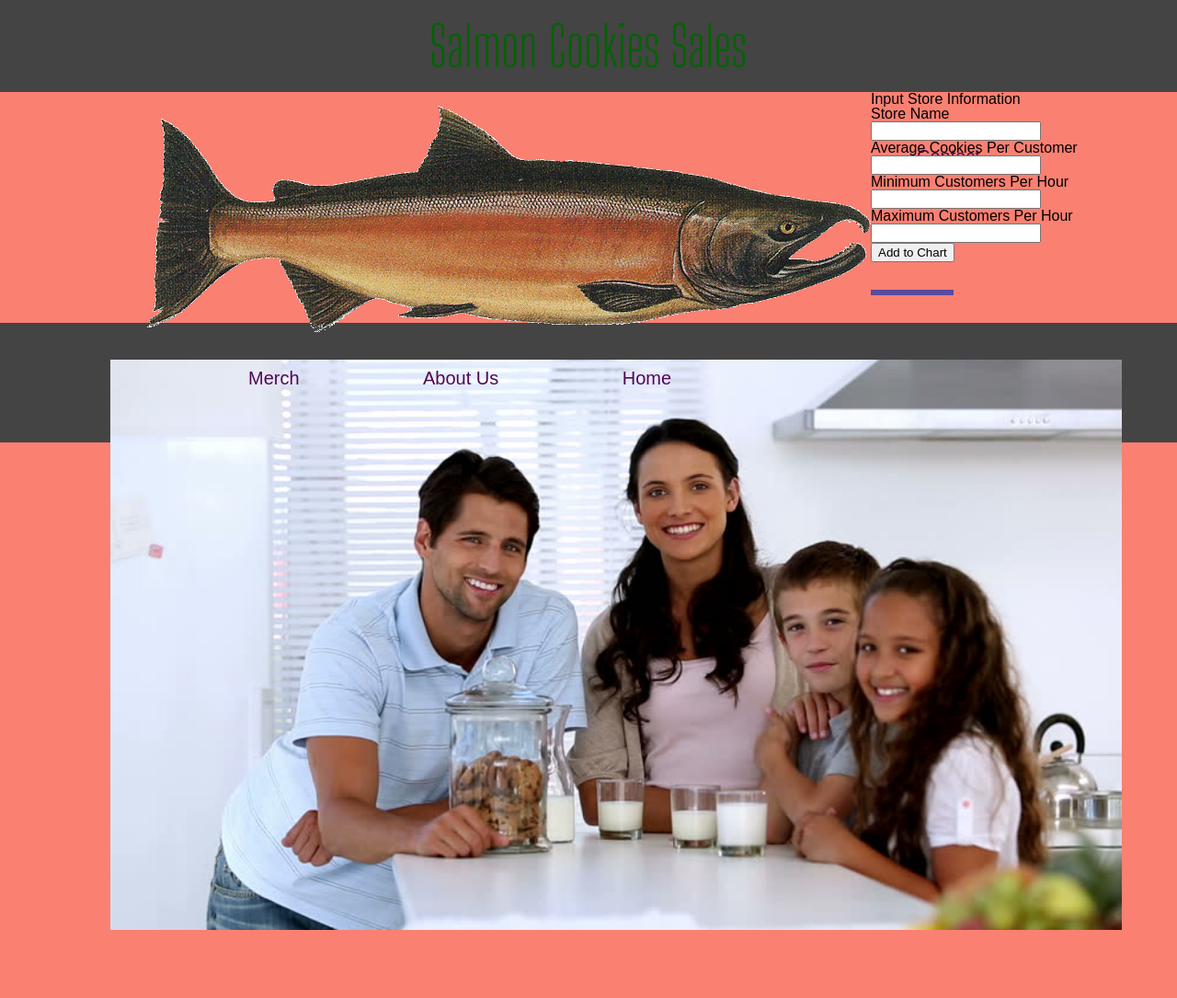
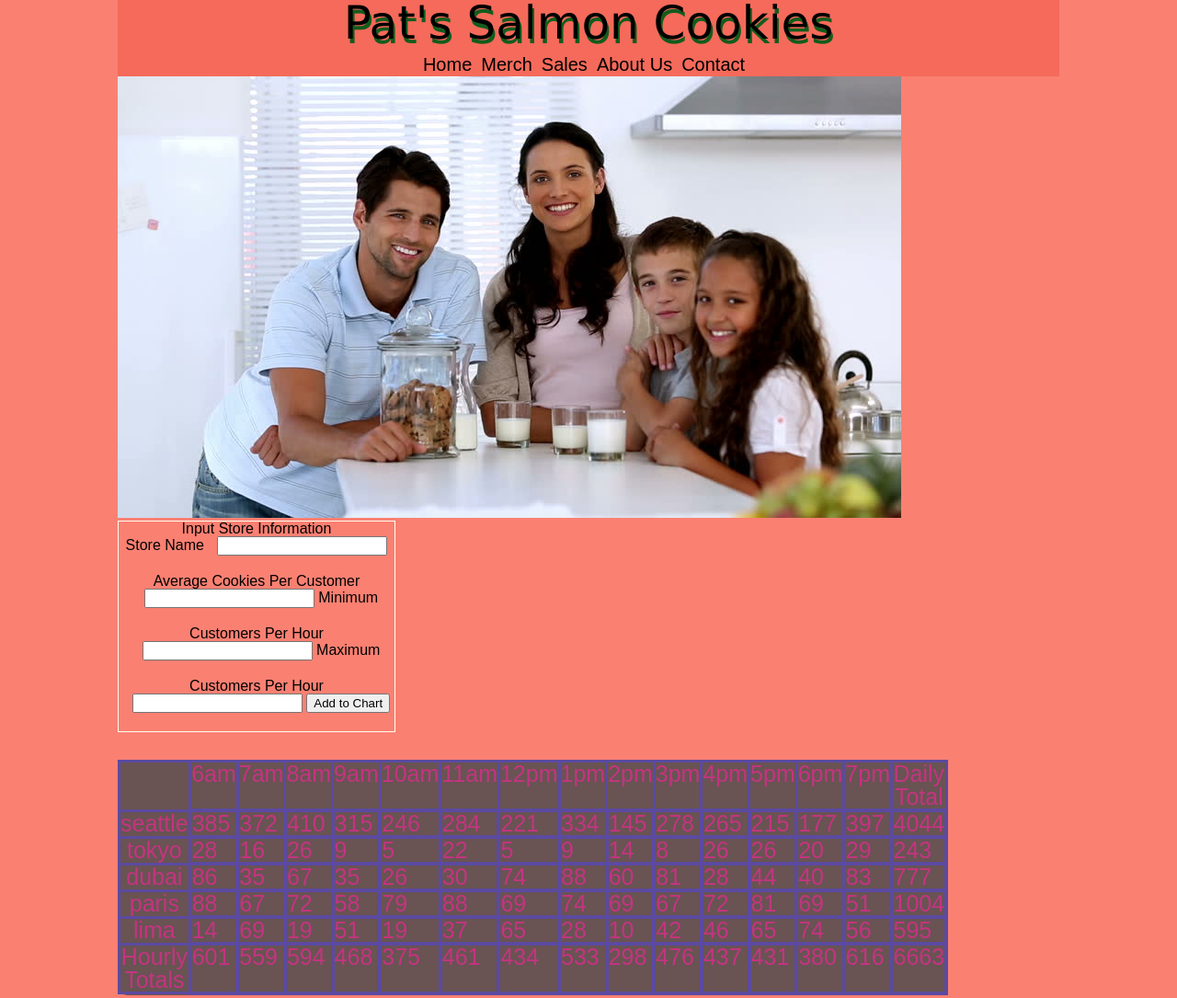
Before and after one commit to majckson/cookie-stand, a plain HTML site: page sales.html in a window 1280 px wide. Shown: the whole page at 92% size. Before the commit the page ends 1041 px from the top, so only its background shows below. Drawn offline with Linux system fonts and the light colour scheme.

Commit message:
added more css pages and fixed link in js

```diff
--- /dev/null
+++ b/css/header.css
@@ -0,0 +1,39 @@
+
+nav li {
+    float: left;
+    margin-right: 10px;
+  }
+  nav li a{
+    text-decoration: none;
+    list-style: none;
+    font-size: 20px;
+    font-weight: 400;
+    color: black;
+  }
+  nav li a:hover{
+    background-color:rgb(48, 148, 48);
+    color: white;
+    font-weight: 900;
+  }
+  nav ul {
+    margin-top: 10px;
+    margin-bottom: 5px;
+  }
+  header {
+    width: 100%;
+    text-align: center;
+    background-color: rgb(245, 106, 90);
+  }
+  nav {
+    display:inline-block;
+    margin: 0 auto;
+  }
+  body {
+    width: 80vw;
+    margin: 0 auto;
+  }
+  header h1 {
+    font-size: 50px;
+    text-shadow: rgb(19, 92, 29) 2px 5px;
+    font-family: Verdana, Geneva, Tahoma, sans-serif;
+  }
--- /dev/null
+++ b/css/header2.css
@@ -0,0 +1,46 @@
+/* header */
+h1 {
+  font-size: 60px;
+  text-align: center;
+  padding: 20px;
+  color: darkgreen;
+  border: darkolivegreen;
+  font-family: 'Big Shoulders Display';
+}
+
+header {
+  background-color: #444;
+  height: 100px;
+}
+
+header ul {
+  float: left;
+}
+
+nav {
+  width: 960px;
+  margin: auto;
+}
+
+header img {
+  margin-top: 15px;
+  float: left;
+}
+
+header span {
+  display: inline-block;
+  line-height: 100px;
+  margin-left: 90px;
+}
+
+header span:nth-child(2) {
+  margin-left: 30px;
+}
+
+nav a {
+  text-decoration: none;
+  font-size: 20px;
+  padding: 20px;
+  color: rgb(82, 6, 82);
+  float: inherit;
+}
--- a/css/style.css
+++ b/css/home.css
@@ -8,49 +8,9 @@ img {
 body {
   background-color: salmon;
   font-family: Arial, Helvetica, sans-serif;
+  margin: 0 auto;
 }
 
-/* header */
-h1 {
-  font-size: 60px;
-  text-align: center;
-  padding: 20px;
-  color: darkgreen;
-  border: darkolivegreen;
-  font-family: 'Big Shoulders Display';
-}
-
-header {
-  background-color: #444;
-  height: 100px;
-}
-
-nav {
-  width: 960px;
-  margin: auto;
-}
-
-header img {
-  margin-top: 15px;
-  float: left;
-}
-
-header span {
-  display: inline-block;
-  line-height: 100px;
-  margin-left: 90px;
-}
-
-header span:nth-child(2) {
-  margin-left: 30px;
-}
-
-nav a {
-  text-decoration: none;
-  font-size: 20px;
-  padding: 20px;
-  color: rgb(82, 6, 82);
-}
 
 /* main */
 main {
@@ -75,6 +35,10 @@ main li:first-child{
 main li {
   margin-left: 10px;
   float: left;
+}
+
+main {
+  height: 2000px;
 }
 
 main article {
--- /dev/null
+++ b/css/sales.css
@@ -0,0 +1,49 @@
+body {
+  background-color: salmon;
+  font-family: Arial, Helvetica, sans-serif;
+  margin: 0 auto;
+}
+
+table{
+  border: darkslategray;
+  border-radius: 10px;
+  padding-block: 5px;
+  color: rgb(196, 52, 129);
+  margin-top: 30px;
+  width: 90px;
+  font-size: 25px;
+  background-color: rgb(105, 83, 83);
+  border-collapse: collapse;
+  /* align-self: center; */
+  }
+
+  th {
+    border: 3px solid rgb(91, 74, 160);
+    border-collapse: collapse;
+  }
+
+  td {
+    border: 4px solid rgb(91, 74, 160);
+    border-collapse: collapse;
+  }
+
+  .ul {
+    display: inline;
+  }
+
+  form {
+    width: 300px;
+    margin: 0;
+    border:1px solid ivory;
+    text-align: center;
+  }
+
+  form input {
+    margin-bottom: 20px;
+    margin-left: 10px;
+
+  }
+
+  footer {
+    height: 200px;
+  }
--- a/js/app.js
+++ b/js/app.js
@@ -12,10 +12,7 @@ let tbody = document.getElementById('body-rows');
 
 let tableFooter = document.getElementById('table-footer');
 
-
-let tableFooter = document.getElementById('table-footer');
-
-let myForm = document.getElementById('container');
+// let myForm = document.getElementById('container');
 
 
 
@@ -58,6 +55,7 @@ Store.prototype.render = function () {
   }
   let td = document.createElement('td');
   td.textContent = this.dailyStoreTotal;
+  tr.appendChild(td);
   tbody.appendChild(tr);
 };
 
@@ -76,17 +74,17 @@ function renderHeader() {
 
 
 
-let calcGrandTotals = function(){
-  let newGrandTotal = new Array(hours.length + 1);
-  newGrandTotal.fill(0);
-  for (let i = 0; i < allStores.length; i++){
-    for (let j = 0; j < allStores[i].cookiesPerHour.length; j++){
-      newGrandTotal[j] += allStores[i].cookiesPerHour[j];
-      newGrandTotal[newGrandTotal.length - 1] += allStores[i].cookiesPerHour[j];
-    }
-  }
-  return newGrandTotal;
-}
+// let calcGrandTotals = function () {
+//   let newGrandTotal = new Array(hours.length + 1);
+//   newGrandTotal.fill(0);
+//   for (let i = 0; i < allStores.length; i++) {
+//     for (let j = 0; j < allStores[i].cookiesPerHour.length; j++) {
+//       newGrandTotal[j] += allStores[i].cookiesPerHour[j];
+//       newGrandTotal[newGrandTotal.length - 1] += allStores[i].cookiesPerHour[j];
+//     }
+//   }
+//   return newGrandTotal;
+// }
 
 // function renderFooter() {
 //   let footer = document.getElementById('table-footer');
@@ -128,7 +126,7 @@ function handleSubmit(event) {
   let minNumHourlyCustomers = +event.target.minNumHourlyCustomers.value;
   let maxNumHourlyCustomers = +event.target.maxNumHourlyCustomers.value;
   let avgNumCookiesPerCustomer = +event.target.avgNumCookiesPerCustomer.value;
-  let newStore = new Store (store, minNumHourlyCustomers, maxNumHourlyCustomers,avgNumCookiesPerCustomer);
+  let newStore = new Store(store, minNumHourlyCustomers, maxNumHourlyCustomers, avgNumCookiesPerCustomer);
   newStore.render();
   tableFooter.removeChild(tableFooter.firstChild);
   renderFooter();
--- a/sales.html
+++ b/sales.html
@@ -4,20 +4,24 @@
 <head>
   <title>Salmon Cookies</title>
   <link rel="stylesheet" href="css/reset.css">
-  <link rel="stylesheet" href="css/style.css">
+  <link rel="stylesheet" href="css/header.css">
+  <link rel="stylesheet" href="css/sales.css">
   <link rel="preconnect" href="https://fonts.gstatic.com">
   <link href="https://fonts.googleapis.com/css2?family=Big+Shoulders+Display:wght@300&display=swap" rel="stylesheet">
 </head>
 
 <body>
   <header>
-    <h1>Salmon Cookies Sales</h1>
+    <h1>Pat's Salmon Cookies</h1>
     <nav>
-      <a href="#"><img src="img/salmon.png" alt="Picture of a salmon" title="Salmon"></a>
-      <span><a href="contact.html">Contact</a></span>
-      <span><a href="merch.html">Merch</a></span>
-      <span><a href="aboutUs.html">About Us</a></span>
-      <span><a href="index.html">Home</a></span>
+      <!-- <a href="#"><img src="img/salmon.png" alt="Picture of a salmon" title="Salmon"></a> -->
+      <ul>
+        <li><a href="index.html">Home</a></li>
+        <li><a href="merch.html">Merch</a></li>
+        <li><a href="sales.html">Sales</a></li>
+        <li><a href="aboutUs.html">About Us</a></li>
+        <li><a href="contact.html">Contact</a></li>
+      </ul>
     </nav>
   </header>
   <main><img src="img/family.jpg" alt="Family">
@@ -27,16 +31,16 @@
       <legend>Input Store Information</legend>
 
       <label for="store">Store Name</label>
-      <input type="text" name="store">
+      <input type="text" name="store" required>
 
       <label for="AvgNumCookiesPerCustomer">Average Cookies Per Customer</label>
-      <input type="number" name="avgNumCookiesPerCustomer">
+      <input type="number" step=".1" name="avgNumCookiesPerCustomer" required>
 
       <label for="MinNumHourlyCustomers">Minimum Customers Per Hour</label>
-      <input type="number" name="minNumHourlyCustomers">
+      <input type="number" name="minNumHourlyCustomers" required>
 
       <label for="MaxNumHourlyCustomers">Maximum Customers Per Hour</label>
-      <input type="number" name="maxNumHourlyCustomers">
+      <input type="number" name="maxNumHourlyCustomers" required>
 
       <button type="Submit">Add to Chart</button>
 
```
Also changed, not shown: index.html (+12 -9 lines).
